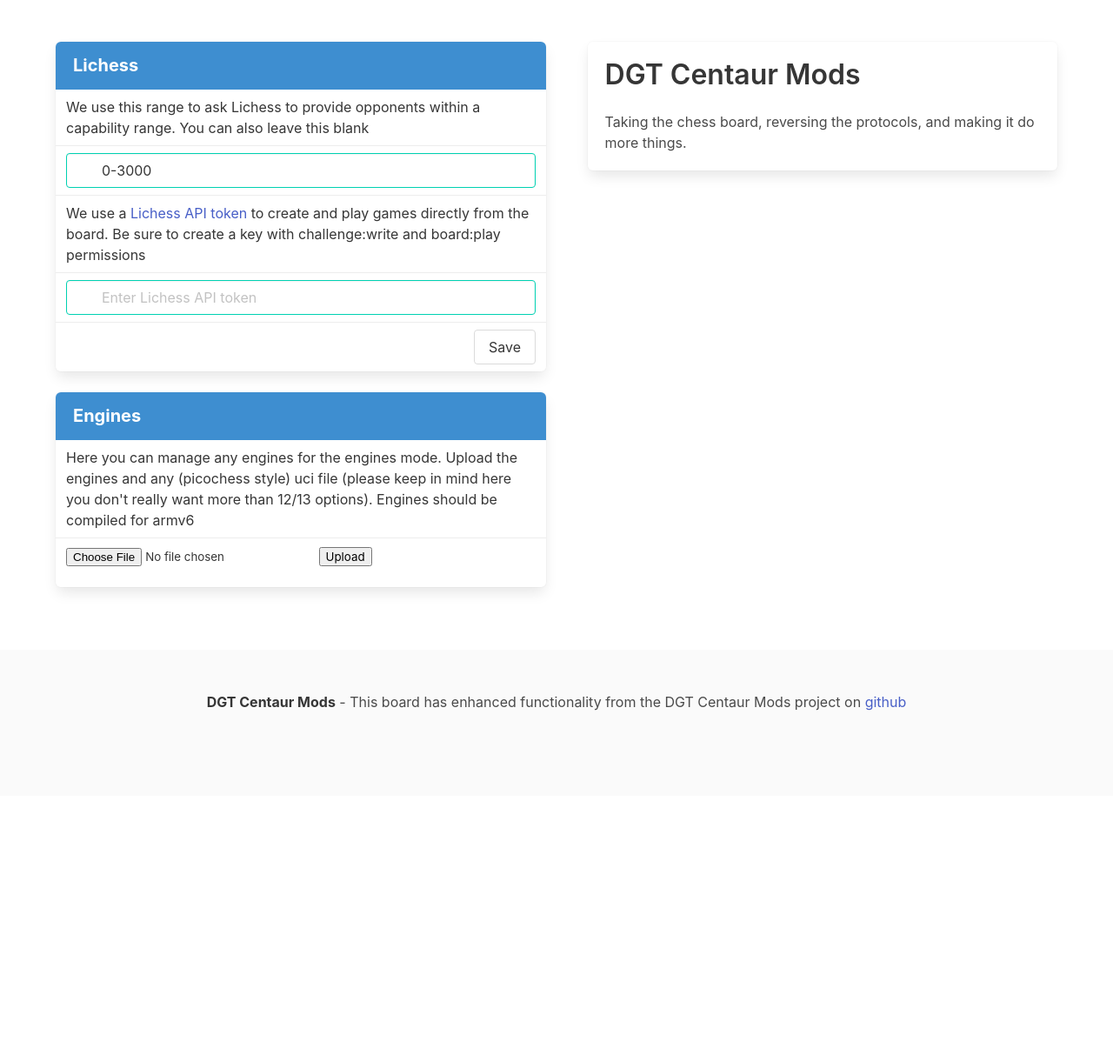
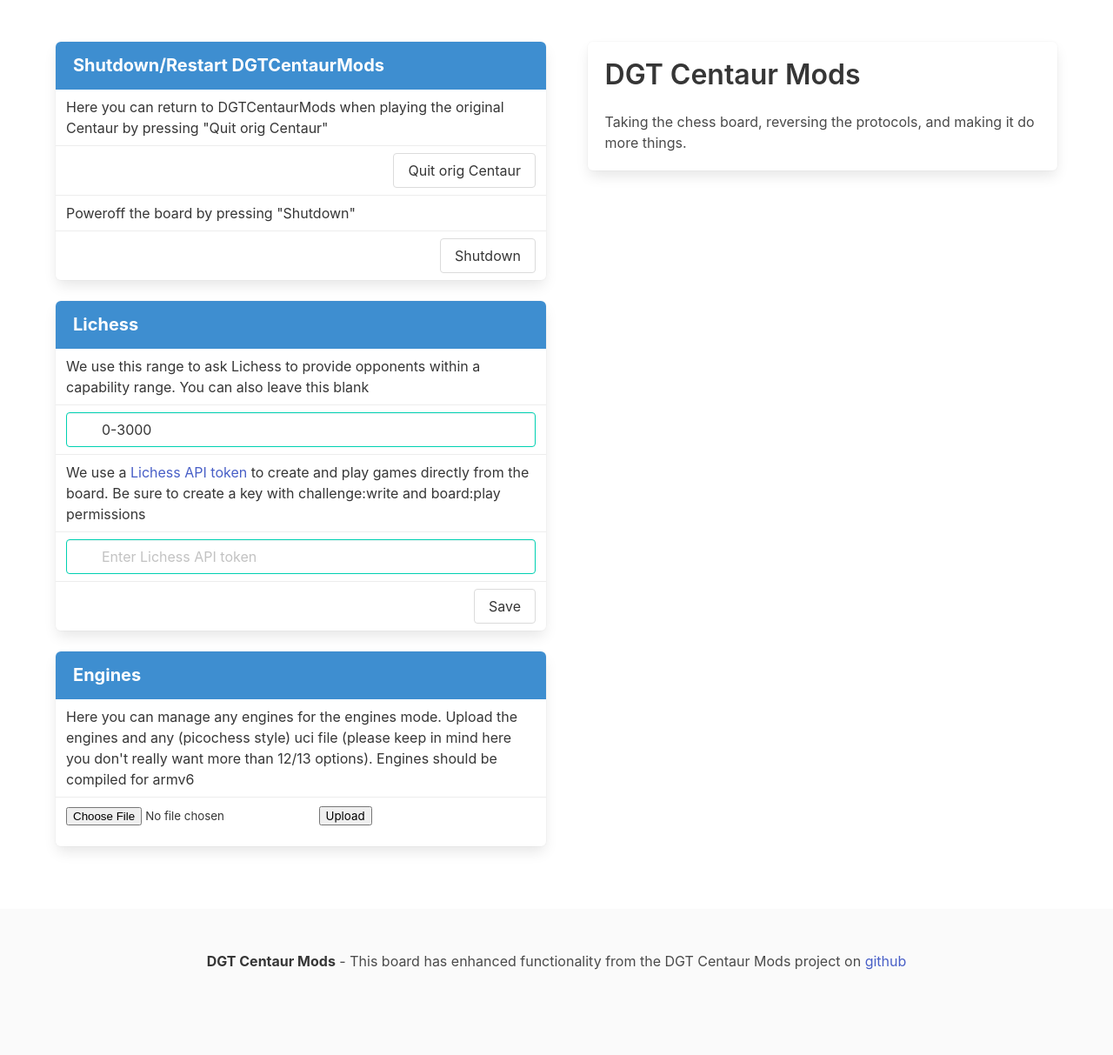
Before and after one commit to DGTCentaurMods/DGTCentaurMods, a Flask app: page /configure in a window 1280 px wide. Shown: the part 52-1265 px from the top of the page at 87% size. Before the commit the page ends 869 px from the top, so only its background shows below. Run offline with Flask 2, Linux system fonts and the light colour scheme; data that the repository does not hold is empty; parts of the project's set-up code (start-up, migrations or seed data) failed here and were passed over.

Commit message:
add shutdown adn restart to GUI

```diff
--- a/DGTCentaurMods/web/app.py
+++ b/DGTCentaurMods/web/app.py
@@ -22,6 +22,7 @@
 from flask import Flask, render_template, Response, request, redirect
 from DGTCentaurMods.db import models
 from DGTCentaurMods.board import centaur
+from DGTCentaurMods.display import epaper
 from board import LiveBoard
 from PIL import Image, ImageDraw, ImageFont
 from sqlalchemy.orm import sessionmaker
@@ -30,6 +31,7 @@
 from sqlalchemy import select
 from sqlalchemy import delete
 import os
+import time
 import pathlib
 import io
 import chess
@@ -108,6 +110,28 @@
 @app.route("/license")
 def license():
 	return render_template('license.html')
+
+@app.route("/return2dgtcentaurmods")
+def return2dgtcentaurmods():
+	os.system("pkill centaur")
+	time.sleep(3)
+	os.system("sudo systemctl restart DGTCentaurMods.service")
+	return "ok"
+
+@app.route("/shutdownboard")
+def shutdownboard():
+	os.system("pkill centaur")
+	os.system("sudo systemctl stop DGTCentaurMods.service")
+	time.sleep(1)
+	epaper.initEpaper(1)
+	epaper.epd.init()
+	#epaper.epd.HalfClear()
+	time.sleep(5)
+	epaper.stopEpaper()
+	#os.system("sudo systemctl start stopDGTController.service")
+	#time.sleep(1)
+	os.system("sudo poweroff")
+	return "ok"
 
 @app.route("/lichesskey/<key>")
 def lichesskey(key):
--- a/DGTCentaurMods/web/templates/configure.html
+++ b/DGTCentaurMods/web/templates/configure.html
@@ -45,6 +45,34 @@
 
 <div style="width:100%">
     <div id="settings">
+      <article class="panel is-info">
+        <p class="panel-heading">
+          Shutdown/Restart DGTCentaurMods
+        </p>
+          <div class="panel-block">
+              <p>
+              Here you can return to DGTCentaurMods when playing the original Centaur
+              by pressing "Quit orig Centaur"
+              </p>
+          </div>
+
+          <div class="panel-block">
+            <div class="is-pulled-right" style="width:100%">
+              <button class="button is-pulled-right" id="return2DGTMods" style="margin-left:10px;" onClick="returnToDGTCentaurMods()">Quit orig Centaur</button>
+            </div>
+            </div>
+
+            <div class="panel-block">
+              <p >
+  Poweroff the board by pressing "Shutdown"
+              </p>
+          </div>
+          <div class="panel-block">
+            <div class="is-pulled-right" style="width:100%">
+            <button class="button is-pulled-right" id="shutDownBoard" style="margin-left:10px;" onClick="shutDownBoard()">Shutdown</button>
+            </div>
+          </div>
+      </article>
         <article class="panel is-info">
           <p class="panel-heading">
             Lichess
@@ -109,6 +137,22 @@
 <script>
 
     var page = 1;
+    function shutDownBoard() {
+        var xmlhttp;
+        xmlhttp = new XMLHttpRequest();
+
+        xmlhttp.open("GET", "/shutdownboard", true);
+        xmlhttp.send();
+    }
+
+
+    function returnToDGTCentaurMods() {
+        var xmlhttp;
+        xmlhttp = new XMLHttpRequest();
+
+        xmlhttp.open("GET", "/return2dgtcentaurmods", true);
+        xmlhttp.send();
+    }
 
     function saveLichess() {
         var newkey = document.getElementById("lichesskey").value;
```
